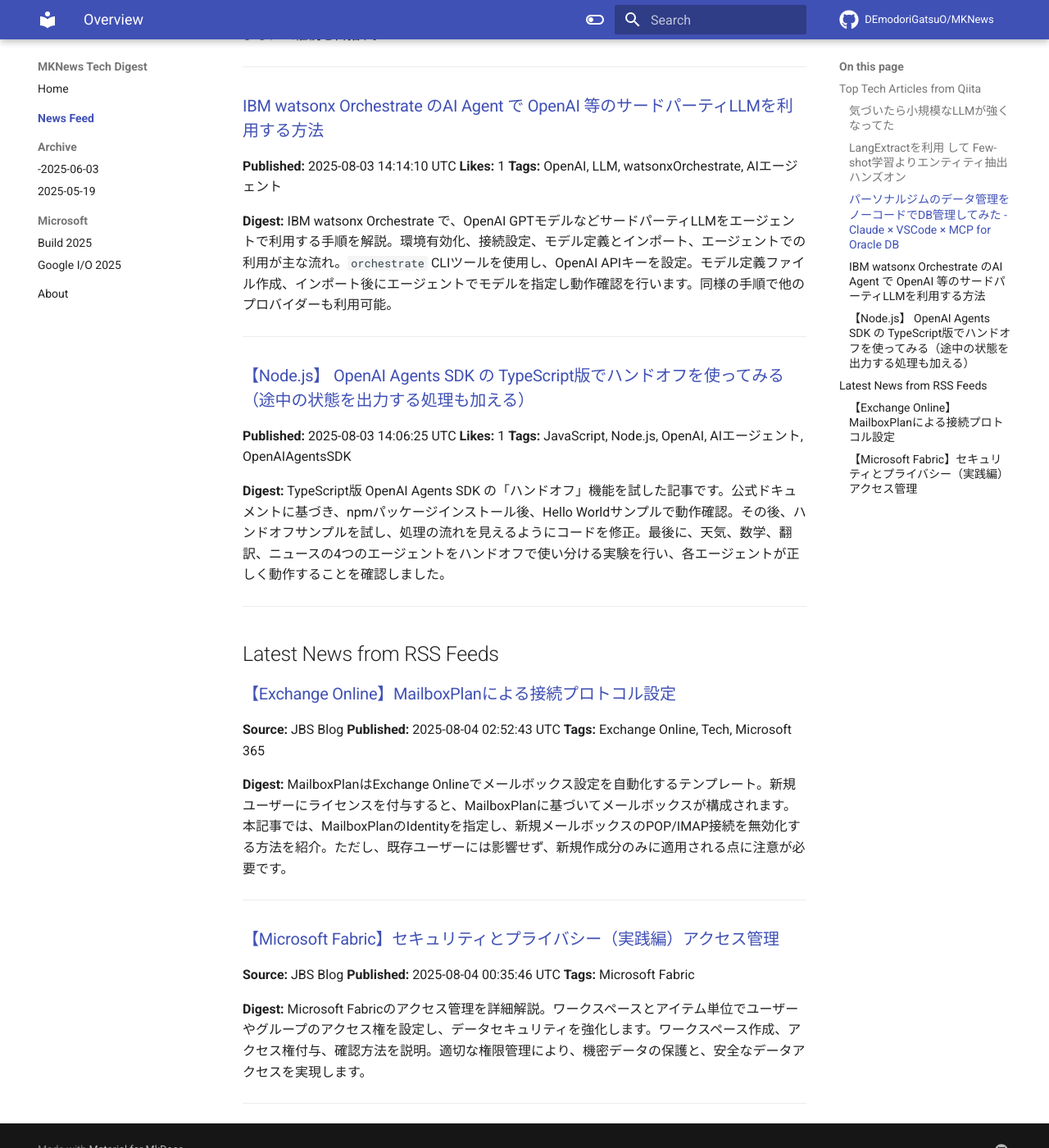
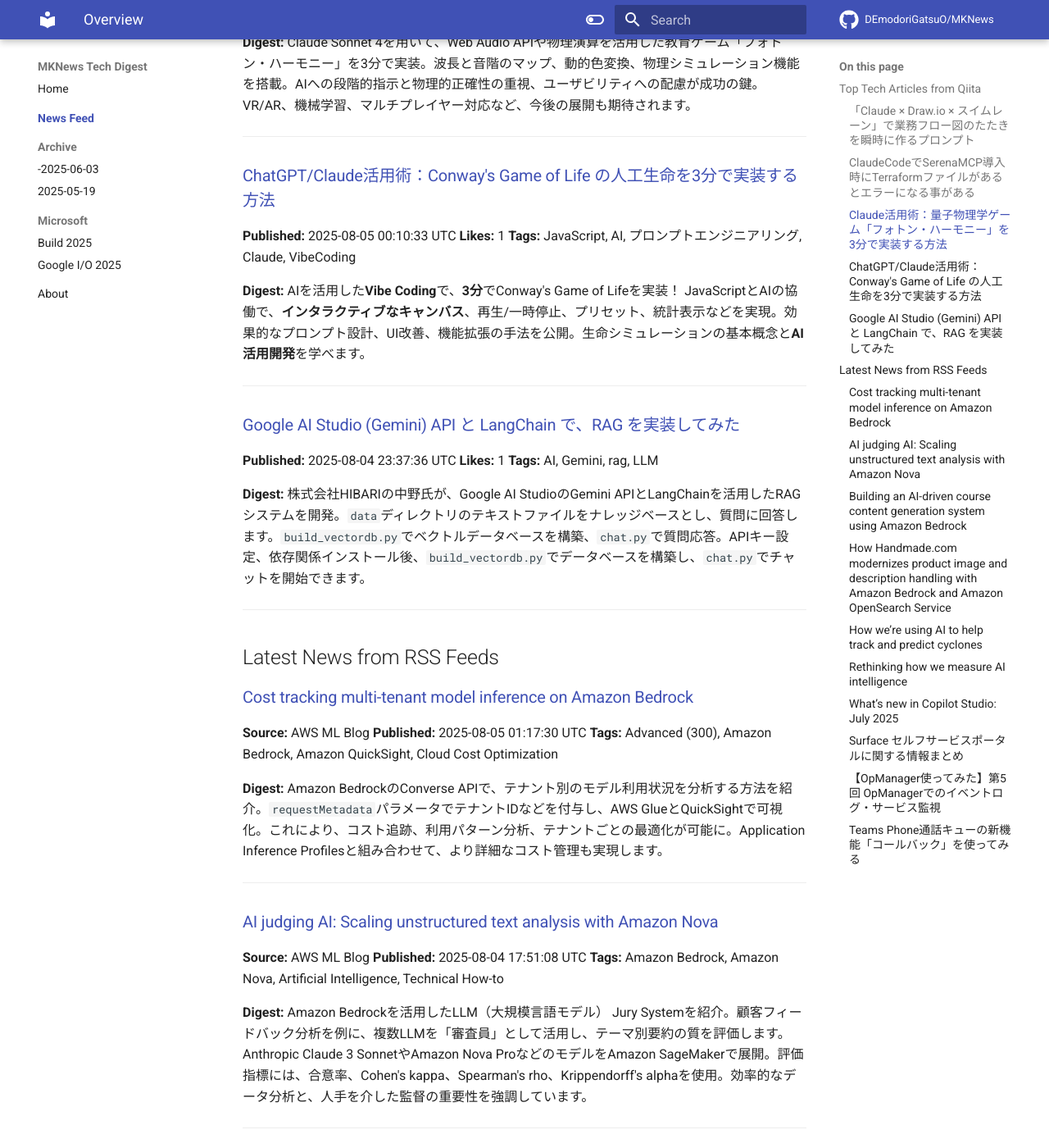
Before and after one commit to DEmodoriGatsuO/MKNews, an MkDocs documentation site: the page built from docs/news/index.md, in a window 1280 px wide and 1400 px high, scrolled down 942 px. Shown: the whole window at 82% size. Built offline with MkDocs 1.6.1 and Material for MkDocs 9.7.7, drawn with Linux system fonts in a browser that asks for light colours; comment, search, counter and statistics services are not loaded; some of the changed text lies outside the part shown.

Commit message:
Automated AI Tech Digest - 2025-08-05

```diff
--- a/docs/news/index.md
+++ b/docs/news/index.md
@@ -1,78 +1,157 @@
-# AI Tech Trends Digest (2025-08-04)
+# AI Tech Trends Digest (2025-08-05)
 
 
 ## Top Tech Articles from Qiita
 
 
-### [気づいたら小規模なLLMが強くなってた](https://qiita.com/ShinkoLab/items/934e0e51da122187dc96)
-**Published:** 2025-08-03 10:20:58 UTC
-**Likes:** 5
-**Tags:** AI, LLM, Mistral, LMStudio, OpenHands
+### [「Claude × Draw.io × スイムレーン」で業務フロー図のたたきを瞬時に作るプロンプト](https://qiita.com/WdknWdkn/items/de2aeced1faf948ac125)
+**Published:** 2025-08-04 09:33:22 UTC
+**Likes:** 20
+**Tags:** プロジェクト管理, プロンプト, Draw.io, 生成AI, Claude
 
 **Digest:**
-AI課金に悩む筆者が、ローカルLLMの進化に驚き記事を執筆。手元のPCで動く**devstral**等の小規模LLMと**OpenHands**エージェントを組み合わせ、CLIオセロゲームやAnsible Playbook作成に成功。**ローカル環境**でも十分な性能を発揮し、クラウドAI代替の可能性を示唆。**LLM Studio**での設定やセットアップも解説。
+Cursor→Claudeを使った開発PMが、プロンプトでワークフロー図作成の課題解決に挑戦。ヒアリング漏れ防止のため、質問をプロンプト化し、ChatGPTに肩代わりさせます。分析アシスタントと図作成プロンプトを提供。**draw.io形式**で、スイムレーンやレイアウトの設計原則を指示し、若手でも使いやすい図を生成。**実践Tips**でよくある詰みを回避し、最初の30分をChatGPTに丸投げしてレビューする運用を推奨しています。
 
 ---
 
-### [LangExtractを利用 して Few-shot学習よりエンティティ抽出 ハンズオン](https://qiita.com/tetutetu214/items/b3177ee596d3d75e7f10)
-**Published:** 2025-08-03 14:33:24 UTC
+### [ClaudeCodeでSerenaMCP導入時にTerraformファイルがあるとエラーになる事がある](https://qiita.com/sodafloatlab/items/79958a7a492ba4e05188)
+**Published:** 2025-08-04 17:06:42 UTC
 **Likes:** 2
-**Tags:** Gemini, Few-Shot, LangExtract
+**Tags:** Terraform, Serena, MCP, Claude, ClaudeCode
 
 **Digest:**
-GoogleのLangExtractを試用。Few-shot学習でテキストからエンティティを自動判別するPythonライブラリで、古典文学の分類を検証。APIキー設定後、設定ファイルと入力テキストを用いて実行。結果はカテゴリ別に集計され、JSONL形式で出力。課題は位置情報取得の改善と学習データの拡充。
+ClaudeCodeでSerenaMCPサーバ導入時にTerraformエラーが発生。原因は、2025/8/5時点でSerenaMCPがTerraform未対応であること。解決策は、「~/.serena/project.yml」のlanguageをpythonに、ignored_pathsにTerraform管理パスを追加すること。これにより、SerenaMCPサーバの初期化に成功しました。
 
 ---
 
-### [パーソナルジムのデータ管理をノーコードでDB管理してみた - Claude × VSCode × MCP for Oracle DB](https://qiita.com/araidon/items/50f35d5d4457072a91c2)
-**Published:** 2025-08-03 22:08:55 UTC
+### [Claude活用術：量子物理学ゲーム「フォトン・ハーモニー」を3分で実装する方法](https://qiita.com/daisuke-team-ai/items/fc142e82bd4a3834ffa5)
+**Published:** 2025-08-05 00:17:53 UTC
 **Likes:** 1
-**Tags:** oci, MCP, oraclecloud, autonomous_database, Claude
+**Tags:** JavaScript, AI, プロンプトエンジニアリング, Claude, VibeCoding
 
 **Digest:**
-ジム記録が続かない筆者が、パーソナルジムのトレーニングデータを生成AI「Claude」で管理し、さらにOracle Autonomous Database (OCI無料枠) に格納する試みを紹介。Claudeで記録をまとめ、GitHub Copilotでテーブル設計とデータ投入を自動化。VS CodeとMCP Server for Oracle Databaseを活用し、正規化されたテーブル設計やインデックスまで生成。データ活用によるジム継続を目指す。
+Claude Sonnet 4を用いて、Web Audio APIや物理演算を活用した教育ゲーム「フォトン・ハーモニー」を3分で実装。波長と音階のマップ、動的色変換、物理シミュレーション機能を搭載。AIへの段階的指示と物理的正確性の重視、ユーザビリティへの配慮が成功の鍵。VR/AR、機械学習、マルチプレイヤー対応など、今後の展開も期待されます。
 
 ---
 
-### [IBM watsonx Orchestrate のAI Agent で OpenAI 等のサードパーティLLMを利用する方法](https://qiita.com/optimisuke/items/041a51a9d4c7de2a6329)
-**Published:** 2025-08-03 14:14:10 UTC
+### [ChatGPT/Claude活用術：Conway's Game of Life の人工生命を3分で実装する方法](https://qiita.com/daisuke-team-ai/items/dd3eb40479cf1a04e5a3)
+**Published:** 2025-08-05 00:10:33 UTC
 **Likes:** 1
-**Tags:** OpenAI, LLM, watsonxOrchestrate, AIエージェント
+**Tags:** JavaScript, AI, プロンプトエンジニアリング, Claude, VibeCoding
 
 **Digest:**
-IBM watsonx Orchestrate で、OpenAI GPTモデルなどサードパーティLLMをエージェントで利用する手順を解説。環境有効化、接続設定、モデル定義とインポート、エージェントでの利用が主な流れ。`orchestrate` CLIツールを使用し、OpenAI APIキーを設定。モデル定義ファイル作成、インポート後にエージェントでモデルを指定し動作確認を行います。同様の手順で他のプロバイダーも利用可能。
+AIを活用した**Vibe Coding**で、**3分**でConway's Game of Lifeを実装！  JavaScriptとAIの協働で、**インタラクティブなキャンバス**、再生/一時停止、プリセット、統計表示などを実現。効果的なプロンプト設計、UI改善、機能拡張の手法を公開。生命シミュレーションの基本概念と**AI活用開発**を学べます。
 
 ---
 
-### [【Node.js】 OpenAI Agents SDK の TypeScript版でハンドオフを使ってみる（途中の状態を出力する処理も加える）](https://qiita.com/youtoy/items/3e2a221ce02f8ebaad6b)
-**Published:** 2025-08-03 14:06:25 UTC
+### [Google AI Studio (Gemini) API と LangChain で、RAG を実装してみた](https://qiita.com/nakano0328/items/916a4284f264b848c947)
+**Published:** 2025-08-04 23:37:36 UTC
 **Likes:** 1
-**Tags:** JavaScript, Node.js, OpenAI, AIエージェント, OpenAIAgentsSDK
+**Tags:** AI, Gemini, rag, LLM
 
 **Digest:**
-TypeScript版 OpenAI Agents SDK の「ハンドオフ」機能を試した記事です。公式ドキュメントに基づき、npmパッケージインストール後、Hello Worldサンプルで動作確認。その後、ハンドオフサンプルを試し、処理の流れを見えるようにコードを修正。最後に、天気、数学、翻訳、ニュースの4つのエージェントをハンドオフで使い分ける実験を行い、各エージェントが正しく動作することを確認しました。
+株式会社HIBARIの中野氏が、Google AI StudioのGemini APIとLangChainを活用したRAGシステムを開発。`data`ディレクトリのテキストファイルをナレッジベースとし、質問に回答します。`build_vectordb.py`でベクトルデータベースを構築、`chat.py`で質問応答。APIキー設定、依存関係インストール後、`build_vectordb.py`でデータベースを構築し、`chat.py`でチャットを開始できます。
 
 ---
 
 ## Latest News from RSS Feeds
 
 
-### [【Exchange Online】MailboxPlanによる接続プロトコル設定](https://blog.jbs.co.jp/entry/2025/08/04/115243)
-**Source:** JBS Blog
-**Published:** 2025-08-04 02:52:43 UTC
-**Tags:** Exchange Online, Tech, Microsoft 365
+### [Cost tracking multi-tenant model inference on Amazon Bedrock](https://aws.amazon.com/blogs/machine-learning/cost-tracking-multi-tenant-model-inference-on-amazon-bedrock/)
+**Source:** AWS ML Blog
+**Published:** 2025-08-05 01:17:30 UTC
+**Tags:** Advanced (300), Amazon Bedrock, Amazon QuickSight, Cloud Cost Optimization
 
 **Digest:**
-MailboxPlanはExchange Onlineでメールボックス設定を自動化するテンプレート。新規ユーザーにライセンスを付与すると、MailboxPlanに基づいてメールボックスが構成されます。本記事では、MailboxPlanのIdentityを指定し、新規メールボックスのPOP/IMAP接続を無効化する方法を紹介。ただし、既存ユーザーには影響せず、新規作成分のみに適用される点に注意が必要です。
+Amazon BedrockのConverse APIで、テナント別のモデル利用状況を分析する方法を紹介。`requestMetadata`パラメータでテナントIDなどを付与し、AWS GlueとQuickSightで可視化。これにより、コスト追跡、利用パターン分析、テナントごとの最適化が可能に。Application Inference Profilesと組み合わせて、より詳細なコスト管理も実現します。
 
 ---
 
-### [【Microsoft Fabric】セキュリティとプライバシー（実践編）アクセス管理](https://blog.jbs.co.jp/entry/2025/08/04/093546)
-**Source:** JBS Blog
-**Published:** 2025-08-04 00:35:46 UTC
-**Tags:** Microsoft Fabric
+### [AI judging AI: Scaling unstructured text analysis with Amazon Nova](https://aws.amazon.com/blogs/machine-learning/ai-judging-ai-scaling-unstructured-text-analysis-with-amazon-nova/)
+**Source:** AWS ML Blog
+**Published:** 2025-08-04 17:51:08 UTC
+**Tags:** Amazon Bedrock, Amazon Nova, Artificial Intelligence, Technical How-to
 
 **Digest:**
-Microsoft Fabricのアクセス管理を詳細解説。ワークスペースとアイテム単位でユーザーやグループのアクセス権を設定し、データセキュリティを強化します。ワークスペース作成、アクセス権付与、確認方法を説明。適切な権限管理により、機密データの保護と、安全なデータアクセスを実現します。
+Amazon Bedrockを活用したLLM（大規模言語モデル） Jury Systemを紹介。顧客フィードバック分析を例に、複数LLMを「審査員」として活用し、テーマ別要約の質を評価します。Anthropic Claude 3 SonnetやAmazon Nova ProなどのモデルをAmazon SageMakerで展開。評価指標には、合意率、Cohen's kappa、Spearman's rho、Krippendorff's alphaを使用。効率的なデータ分析と、人手を介した監督の重要性を強調しています。
 
 ---
+
+### [Building an AI-driven course content generation system using Amazon Bedrock](https://aws.amazon.com/blogs/machine-learning/building-an-ai-driven-course-content-generation-system-using-amazon-bedrock/)
+**Source:** AWS ML Blog
+**Published:** 2025-08-04 17:46:30 UTC
+**Tags:** Advanced (300), Amazon Bedrock, Amazon Machine Learning, Education, Generative AI, Higher education, Public Sector, Technical How-to
+
+**Digest:**
+教育現場の課題解決のため、AWS上でAnthropicのClaude 3.5を利用し、AIが講義資料を生成するシステムを構築。**コースアウトライン**と**コンテンツ生成**の2つのコアモジュールを**WebSocket API**で連携。**Amazon Cognito**による認証、**AWS WAF**と**CloudFront**によるセキュリティとパフォーマンス向上も実現。AWS CDKでインフラをコード化。
+
+---
+
+### [How Handmade.com modernizes product image and description handling with Amazon Bedrock and Amazon OpenSearch Service](https://aws.amazon.com/blogs/machine-learning/how-handmade-com-modernizes-product-image-and-description-handling-with-amazon-bedrock-and-amazon-opensearch-service/)
+**Source:** AWS ML Blog
+**Published:** 2025-08-04 17:21:16 UTC
+**Tags:** Amazon Bedrock, Amazon OpenSearch Service, Customer Solutions
+
+**Digest:**
+Handmade.comは、手作り品マーケットプレイスで、商品詳細の自動化を目指し、AIとベクトル検索を導入。AnthropicのClaude 3.7 Sonnetで初期説明を生成、Amazon OpenSearch Serviceでベクトル検索を実施。RAGでSEO最適化された説明を生成し、多言語対応も視野に。これにより、出品者向けコンテンツ作成を効率化し、顧客体験向上を目指しています。
+
+---
+
+### [How we’re using AI to help track and predict cyclones](https://blog.google/technology/google-deepmind/weather-lab-ai-cyclone-prediction-tracking/)
+**Source:** Google DeepMind
+**Published:** 2025-08-04 19:00:00 UTC
+**Tags:** Research, Google DeepMind, AI
+
+**Digest:**
+今シーズン、我々はハリケーンの予測と警報を支援するため、国立ハリケーンセンターと提携します。このパートナーシップにより、より正確なハリケーン情報が提供され、災害への備えが強化されることが期待されます。
+
+---
+
+### [Rethinking how we measure AI intelligence](https://blog.google/technology/ai/kaggle-game-arena/)
+**Source:** Google DeepMind
+**Published:** 2025-08-04 16:00:00 UTC
+**Tags:** Google DeepMind, AI
+
+**Digest:**
+Kaggleが、AIモデルが戦略ゲームで直接対決する新プラットフォーム「Kaggle Game Arena」を公開。複雑なゲーム環境で、AI同士が競い合い、その能力を試す場を提供します。これにより、AI技術の進化を促進し、新たな可能性を引き出すことが期待されます。
+
+---
+
+### [What’s new in Copilot Studio: July 2025](https://www.microsoft.com/en-us/microsoft-copilot/blog/copilot-studio/whats-new-in-copilot-studio-july-2025/)
+**Source:** Microsoft 365 Blog
+**Published:** 2025-08-04 15:05:00 UTC
+
+**Digest:**
+2025年7月のMicrosoft Copilot Studio新機能に関する月例まとめ記事をお届けします。詳細はMicrosoft 365 Blog内の「Copilot Studio新機能：2025年7月」で公開されており、今回のアップデート内容が詳しく解説されています。
+
+---
+
+### [Surface セルフサービスポータルに関する情報まとめ](https://blogs.windows.com/japan/2025/08/04/summary-of-information-about-the-surface-self-service-portal/)
+**Source:** Windows Blog for Japan
+**Published:** 2025-08-04 07:56:41 UTC
+**Tags:** Surface
+
+**Digest:**
+法人・教育機関向けSurfaceサポートは、Services Hub経由での提供が8月31日で終了。最新サポートはSurfaceサポートポータルとSurface管理ポータルに移行し、既に利用可能です。移行のため、紹介動画や移行マニュアル一式を参考に、早めの切り替えを検討しましょう。詳細はWindows Blog for Japanで公開されています。
+
+---
+
+### [【OpManager使ってみた】第5回 OpManagerでのイベントログ・サービス監視](https://blog.jbs.co.jp/entry/2025/08/05/110845)
+**Source:** JBS Blog
+**Published:** 2025-08-05 02:08:45 UTC
+**Tags:** Tech, OpManager, 監視, Windows
+
+**Digest:**
+OpManagerのイベントログとサービス監視を紹介。第5回では、イベントログ監視でWindowsのログを監視し、サービス監視でサービスの稼働状況を確認します。前回のリソース監視設定完了後、これらの設定手順を解説。設定方法と動作確認を行い、OpManagerでのシステム管理をより効率的にします。
+
+---
+
+### [Teams Phone通話キューの新機能「コールバック」を使ってみる](https://blog.jbs.co.jp/entry/2025/08/05/090812)
+**Source:** JBS Blog
+**Published:** 2025-08-05 00:08:12 UTC
+**Tags:** Teams Phone, Microsoft Teams
+
+**Digest:**
+Teams Phoneの通話キューに「コールバック」機能が追加されました。今回はその設定と動作を検証。これにより、通話キューで応答できなかった場合に、相手にコールバックを促すことが可能になります。通話体験の向上に繋がる新機能、ぜひ活用したいですね。
+
+---
```
